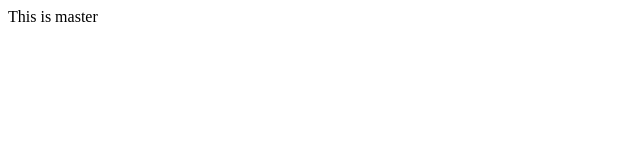
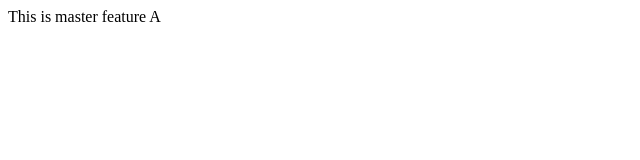
Before and after one commit to blueskyjourney/group-project, a plain HTML site: page index.html in a window 1280 px wide. Shown: the full height of the page, 0-640 px from the left. Drawn offline with Linux system fonts and the light colour scheme.

Commit message:
feature A

```diff
--- a/index.html
+++ b/index.html
@@ -8,5 +8,6 @@
     </head>
     <body>
         This is master
+        feature A
     </body>
 </html>
```
